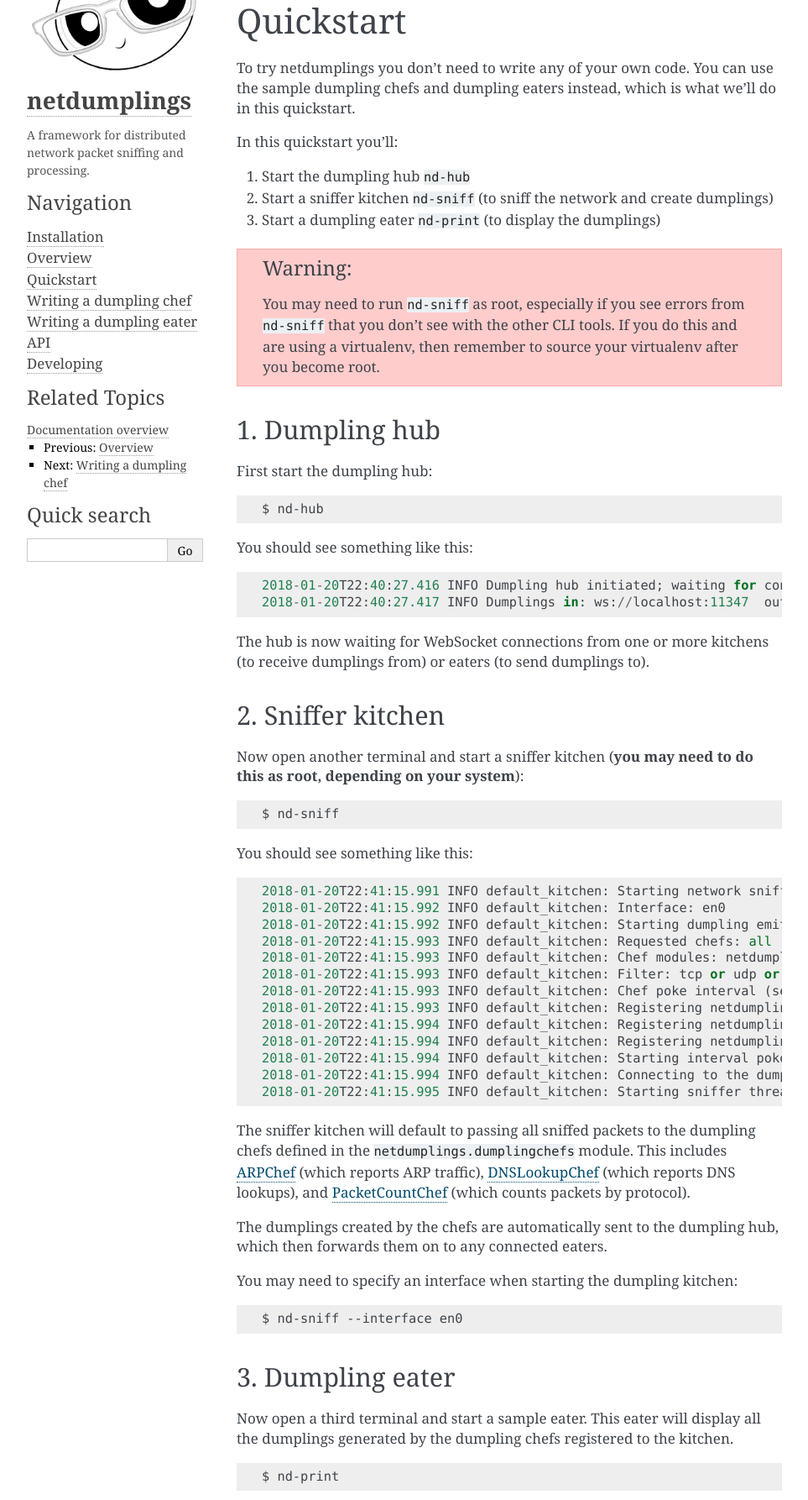
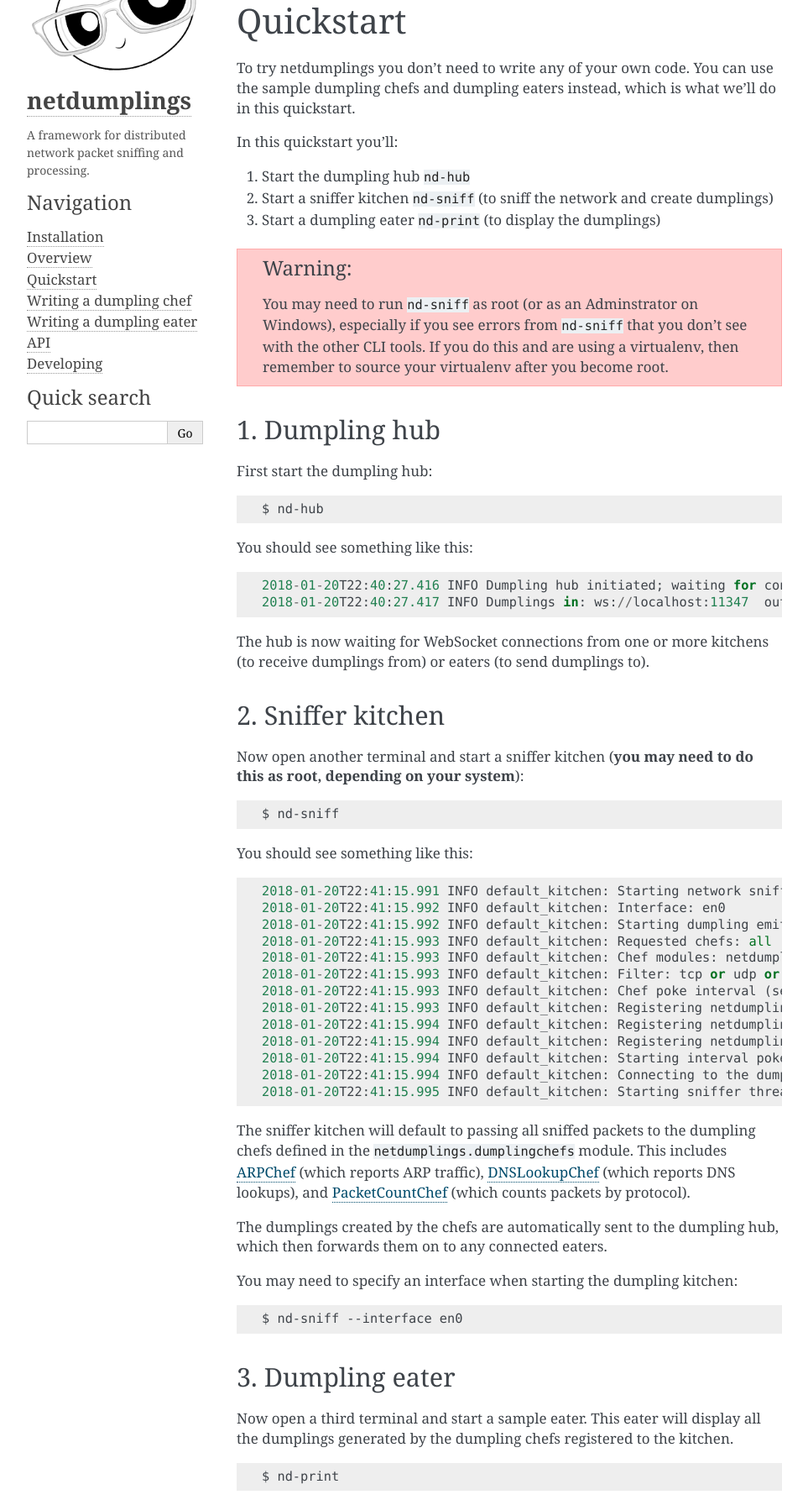
Before and after one commit to mjoblin/netdumplings, a Sphinx documentation site: the page built from docs/pages/quickstart.rst, in a window 1280 px wide, cut to the strip 134-1920 px from the top of the page. Shown: the whole strip at 84% size, without its empty margins (148-1111 px from the left). Built offline with Sphinx 7.4.7, drawn with Linux system fonts in a browser that asks for light colours.

Commit message:
Fix issue with queue gets on Windows interfering with websockets; update docs

```diff
--- a/HISTORY.rst
+++ b/HISTORY.rst
@@ -3,11 +3,11 @@
 Release History
 ---------------
 
-0.5.0 (2020-07-18)
+0.5.0 (2020-07-19)
 ++++++++++++++++++
 
 * Updated required Python version from 3.6 to 3.7
-* Minor tweaks to get things mostly working out-of-the-box on Windows
+* Tweaks to get things mostly working out-of-the-box on Windows
 * Tweaks to async handling (this likely requires a full modernization overhaul)
 * Have ``DNSLookupChef`` quietly ignore DNS packets without a ``qd`` field
 * Have ``nd-sniff`` produce some startup initialization output
--- a/docs/conf.py
+++ b/docs/conf.py
@@ -147,7 +147,7 @@
     'sidebar_width': '230px',
     'touch_icon': 'dumpling.png',
     'description': 'A framework for distributed network packet sniffing and processing.',
-    'show_related': True,
+    'show_related': False,
     'analytics_id': 'UA-76821591-1',
 }
 
--- a/docs/index.rst
+++ b/docs/index.rst
@@ -6,8 +6,8 @@
 A framework for distributed network packet sniffing and processing.
 
 netdumplings requires Python 3.7 or later. The source is on `GitHub`_. It can
-be used as the back-end for tools like `netmomo`_ and `packscape`_. This is
-version |version|.
+be used as the back-end for tools like `netmomo`_ and `packscape`_. It has been
+tested on OS X 10.15 and Windows 10. This is version |version|.
 
 .. toctree::
    :maxdepth: 1
--- a/docs/pages/installation.rst
+++ b/docs/pages/installation.rst
@@ -31,6 +31,8 @@
       Sniffs network packets matching the given PCAP-style filter and sends them to chefs for
       processing into dumplings. Dumplings are then sent to nd-hub for distribution to the dumpling
       eaters.
+
+      This tool likely need to be run as root, or as an Administrator user.
 
     Options:
       -n, --kitchen-name KITCHEN_NAME
--- a/docs/pages/quickstart.rst
+++ b/docs/pages/quickstart.rst
@@ -14,10 +14,10 @@
    dumplings)
 3. Start a dumpling eater ``nd-print`` (to display the dumplings)
 
-.. warning:: You may need to run ``nd-sniff`` as root, especially if you see
-  errors from ``nd-sniff`` that you don't see with the other CLI tools. If you
-  do this and are using a virtualenv, then remember to source your virtualenv
-  after you become root.
+.. warning:: You may need to run ``nd-sniff`` as root (or as an Adminstrator on
+  Windows), especially if you see errors from ``nd-sniff`` that you don't see
+  with the other CLI tools. If you do this and are using a virtualenv, then
+  remember to source your virtualenv after you become root.
 
 1. Dumpling hub
 ---------------
```
Also changed, not shown: 1 other file.
